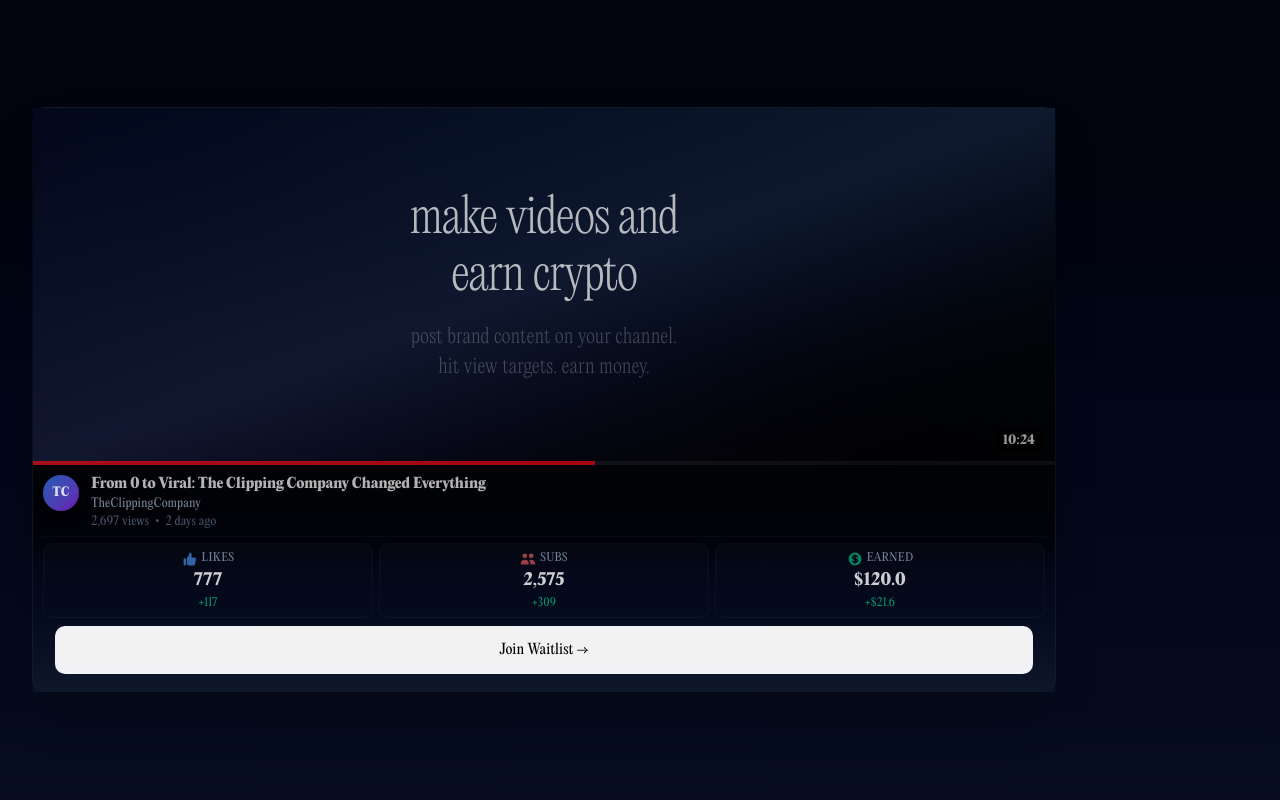
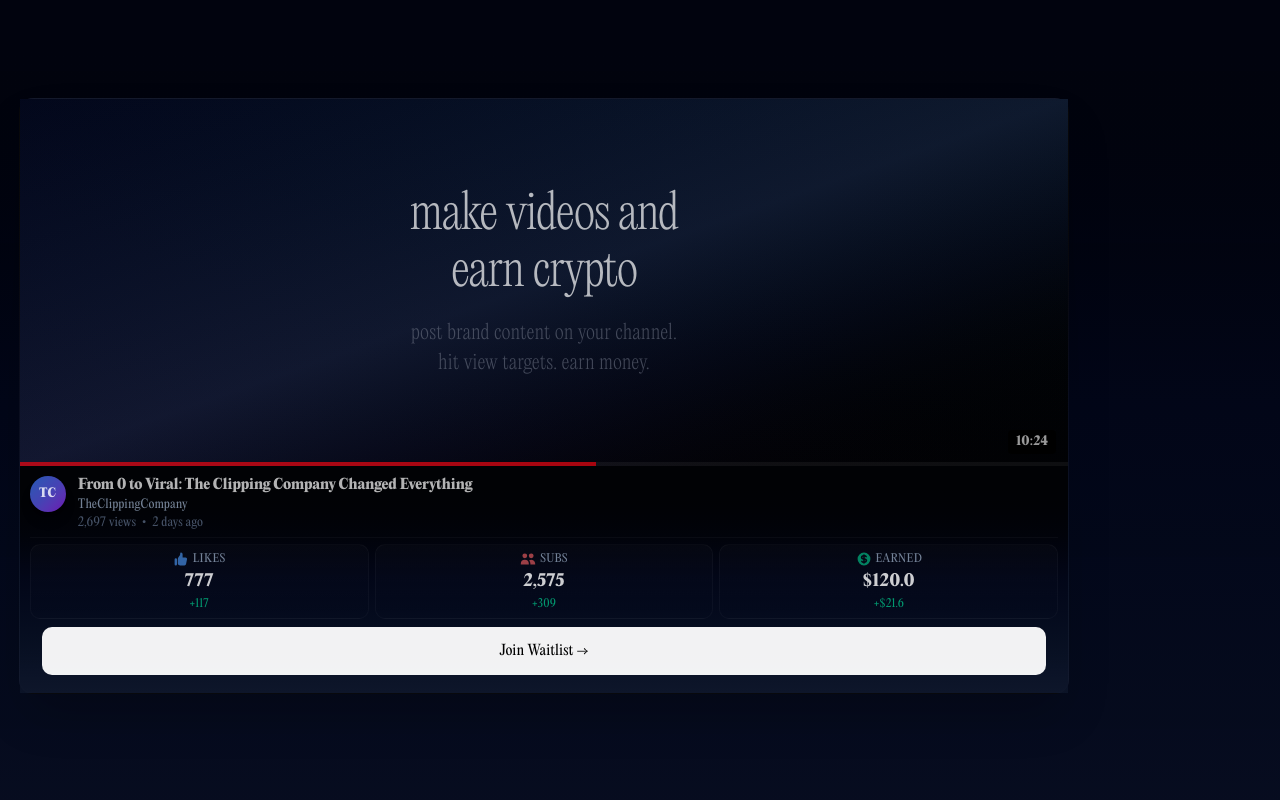
Before and after one commit to 0xazanul/Clipping_waitlst_and_landingf, a Next.js app: page / in a window 1280 px wide. Shown: the top 800 px of the page. Built offline with nearby package versions, Linux system fonts and the light colour scheme; no server answers.

Commit message:
before_changes

```diff
--- a/components/background/VideoMetricsBackground.tsx
+++ b/components/background/VideoMetricsBackground.tsx
@@ -12,9 +12,12 @@ export default function VideoMetricsBackground({ onJoinWaitlist }: VideoMetricsB
   const [likes, setLikes] = useState(342);
   const [subscribers, setSubscribers] = useState(1850);
   const [earnings, setEarnings] = useState(47.5);
+  const [isDesktop, setIsDesktop] = useState(false);
   const waitlistCount = useRealtimeWaitlist();
 
   useEffect(() => {
+    setIsDesktop(window.innerWidth >= 768);
+
     const animate = () => {
       setViews(prev => prev < 9000 ? prev + 50 : 1247);
       setLikes(prev => prev < 2500 ? prev + 15 : 342);
@@ -32,19 +35,19 @@ export default function VideoMetricsBackground({ onJoinWaitlist }: VideoMetricsB
         height: '100vh',
         maxHeight: '100vh',
         zIndex: 10,
-        paddingLeft: '5px',
-        paddingRight: '5px',
-        paddingTop: '5px',
-        paddingBottom: '5px',
+        paddingLeft: '8px',
+        paddingRight: '8px',
+        paddingTop: isDesktop ? '0px' : '8px',
+        paddingBottom: '8px',
       }}
     >
-      <div className="w-full mx-auto" style={{ maxHeight: '100%', maxWidth: '95%', display: 'flex', alignItems: 'center', justifyContent: 'center', height: '100%' }}>
+      <div className="w-full mx-auto" style={{ maxHeight: '100%', maxWidth: '98%', display: 'flex', alignItems: 'center', justifyContent: 'center', height: '100%' }}>
         <div
           className="relative bg-gradient-to-b from-black/80 via-slate-950/90 to-slate-900/80 rounded-lg md:rounded-xl shadow-2xl border border-white/[0.03] w-full"
           style={{
             display: 'flex',
             flexDirection: 'column',
-            maxHeight: '95vh',
+            maxHeight: '96vh',
             maxWidth: '100%',
           }}
         >
```
